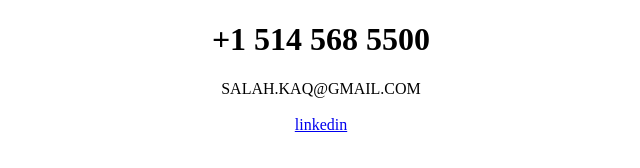
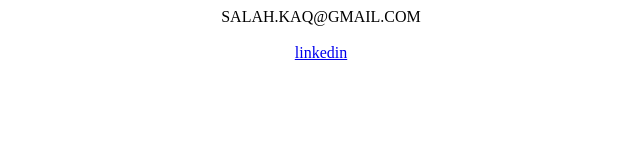
Before and after one commit to raabiiee/my-resume, a plain HTML site: page public/contact me.html in a window 1280 px wide. Shown: the whole page, without its empty margins (319-959 px from the left). Drawn offline with Linux system fonts and the light colour scheme.

Commit message:
Update contact me.html

```diff
--- a/public/contact me.html
+++ b/public/contact me.html
@@ -8,7 +8,6 @@
 </head>
 <body>
     <center>
-        <h1>+1 514 568 5500</h1>
         <h>SALAH.KAQ@GMAIL.COM</h><br>
         <br> <h><a href=" https://www.linkedin.com/in/abouobaida-s-78816b190/">linkedin</a></h>
     </center>
```
